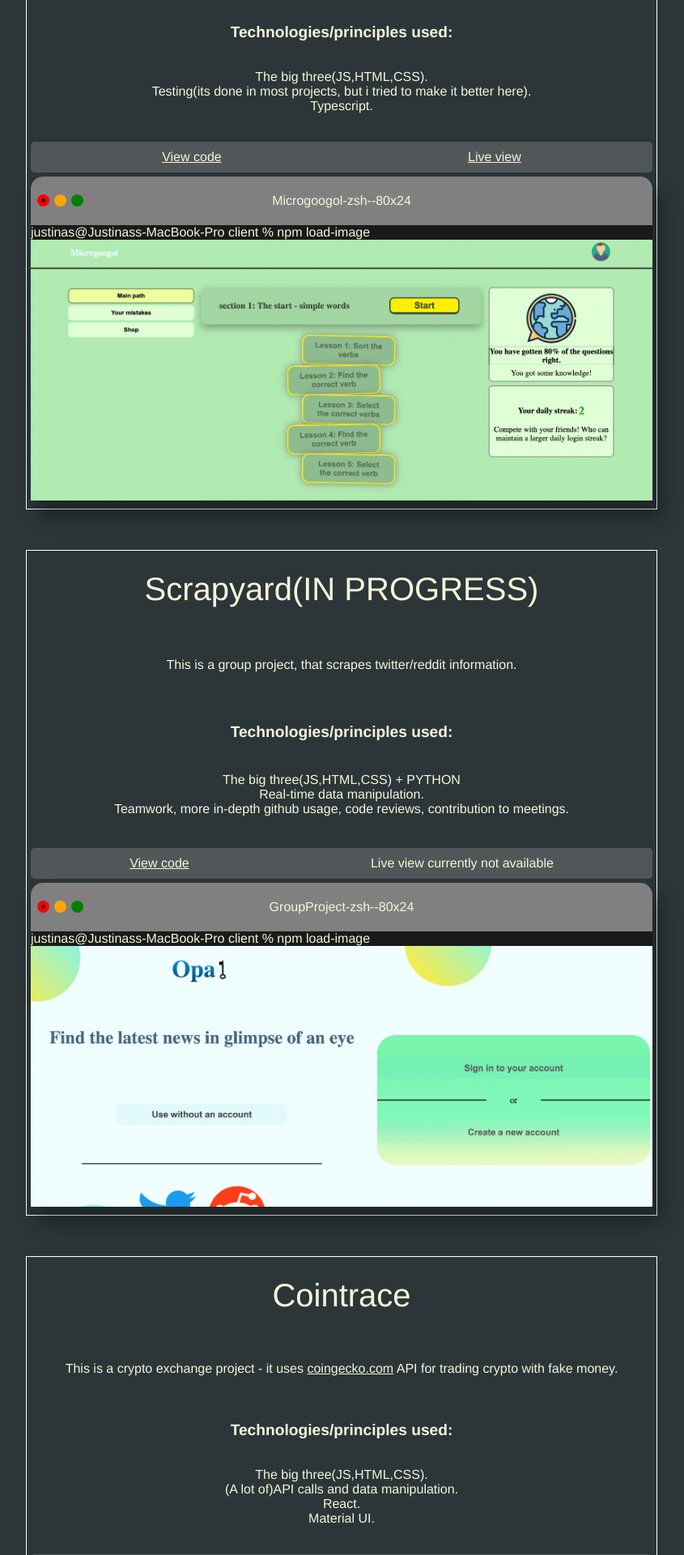
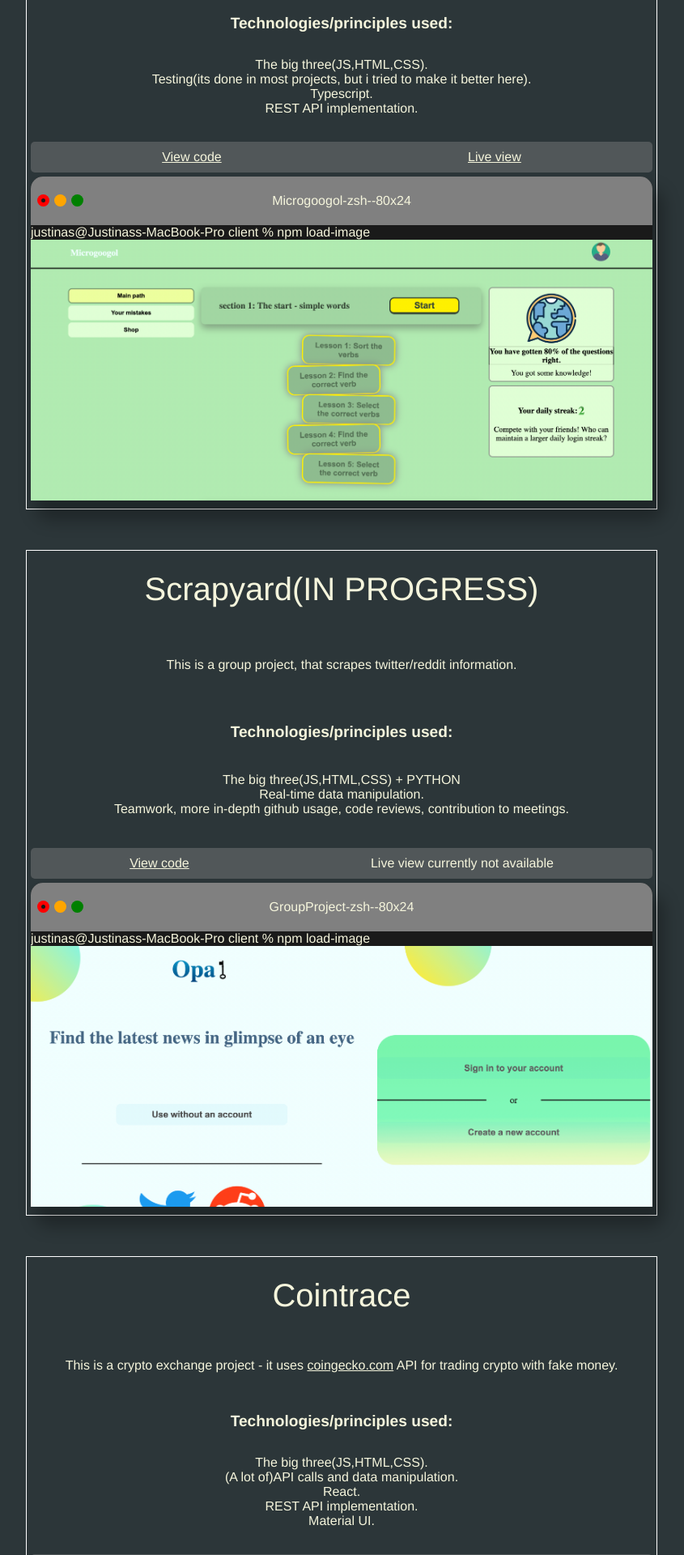
Before and after one commit to Justasrimavicius/portfolio, a React (Create React App) app: page / in a window 1280 px wide. Shown: the part 1940-3860 px from the top of the page at 81% size, without its empty margins (218-1063 px from the left). Built offline with nearby package versions, Linux system fonts and the light colour scheme.

Commit message:
Minimal changes on project descriptions.

```diff
--- a/src/Components/MainContent.jsx
+++ b/src/Components/MainContent.jsx
@@ -7,7 +7,6 @@ import AboutMe from '../Components/MainSections/AboutMe';
 import Projects from '../Components/MainSections/Projects';
 import ContactMe from './MainSections/ContactMe';
 
-// MUI
 import GitHubIcon from '@mui/icons-material/GitHub';
 import LinkedInIcon from '@mui/icons-material/LinkedIn';
 import { useRef } from 'react';
--- a/src/Components/MainSections/Projects.jsx
+++ b/src/Components/MainSections/Projects.jsx
@@ -100,6 +100,7 @@ function Projects(props) {
                         <li>The big three(JS,HTML,CSS).</li>
                         <li>Testing(its done in most projects, but i tried to make it better here).</li>
                         <li>Typescript.</li>
+                        <li>REST API implementation.</li>
                     </ul>
                     <div className='projectAbout-view'>
                         <a href='https://github.com/Justasrimavicius/microgoogol'>View code</a>
@@ -136,6 +137,7 @@ function Projects(props) {
                         <li>The big three(JS,HTML,CSS).</li>
                         <li>(A lot of)API calls and data manipulation.</li>
                         <li>React.</li>
+                        <li>REST API implementation.</li>
                         <li>Material UI.</li>
                     </ul>
                     <div className='projectAbout-view'>
```
